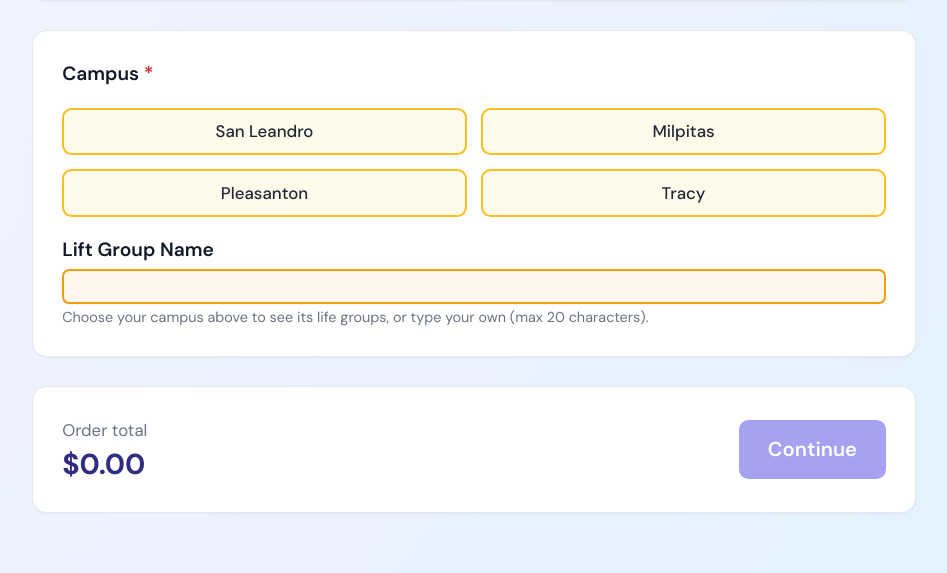
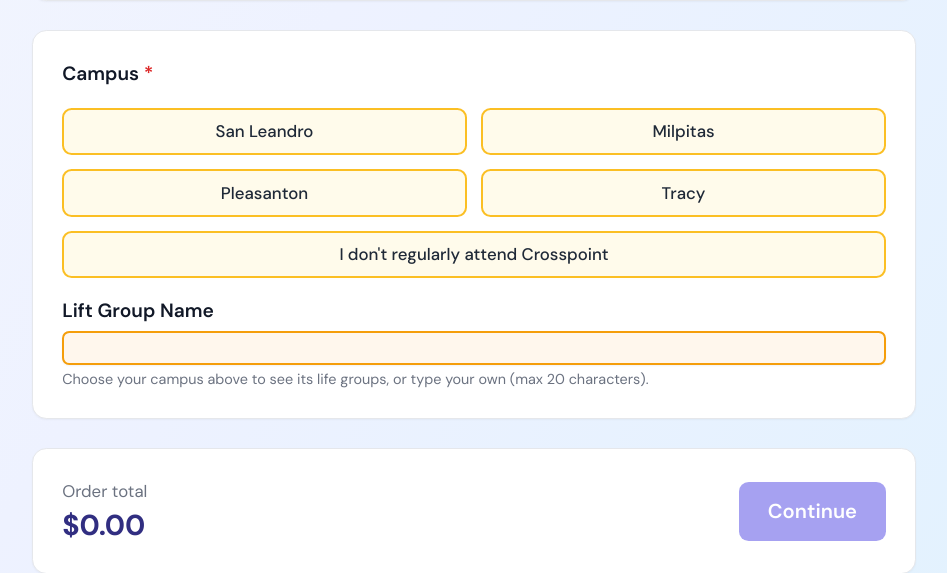
Before and after one commit to cd-ship-it/dolof, a PHP site: page /dolof/order.php in a window 1280 px wide. Shown: the part 1164-1737 px from the top of the page, without its empty margins (166-1113 px from the left). Run offline with PHP 8.4, Linux system fonts and the light colour scheme; data comes from the database, SQL or seed files in the repository; tables that the repository leaves empty hold one stand-in row (values such as "Sample post"); some libraries are stand-ins or nearby versions.

Commit message:
Add "I don't regularly attend Crosspoint" campus option and widen campus selection

```diff
--- a/create-checkout.php
+++ b/create-checkout.php
@@ -38,7 +38,7 @@ $liftGroup = trim($_POST['lift_group'] ?? '');
 $selectedCodes = array_values(array_filter((array) ($_POST['boxes'] ?? []), 'is_string'));
 $qtyInput      = (array) ($_POST['qty'] ?? []);
 
-$CAMPUSES = ['San Leandro', 'Milpitas', 'Pleasanton', 'Tracy'];
+$CAMPUSES = ['San Leandro', 'Milpitas', 'Pleasanton', 'Tracy', "I don't regularly attend Crosspoint"];
 
 $old = [
     'first_name' => $first,
--- a/data/life-groups.json
+++ b/data/life-groups.json
@@ -2,5 +2,6 @@
   "San Leandro": ["CCA", "Crosspoint Star", "Focus", "Grace", "Jabez", "Karpos", "OMG", "One Family", "Salt & Light", "WOW", "Young family", "Youth", "Mandarin"],
   "Milpitas": ["BMW", "Chosen", "Clay", "EGG", "Forward", "In & Out", "Karpos", "MAP", "MIS", "Mandarin", "Youth", "O2", "Oikos", "R&B", "Shepherd", "Trio"],
   "Pleasanton": ["Faith", "LIT", "Love", "Mandarin", "Youth", "Rejoice", "Transform Love", "Transform Hope", "Transform Treasure", "TBA", "RUTH"],
-  "Tracy": ["Tracy Life Group"]
+  "Tracy": ["Tracy Life Group"],
+  "I don't regularly attend Crosspoint": []
 }
--- a/order.php
+++ b/order.php
@@ -18,7 +18,7 @@ $boxes       = boxes_with_remaining($pdo);
 $open        = ordering_is_open($pdo);
 $maxQty      = DOLOS_MAX_QTY_PER_BOX;
 $cancelled   = isset($_GET['cancelled']);
-$campuses    = ['San Leandro', 'Milpitas', 'Pleasanton', 'Tracy'];
+$campuses    = ['San Leandro', 'Milpitas', 'Pleasanton', 'Tracy', "I don't regularly attend Crosspoint"];
 $oldCampus   = $old['campus'] ?? '';
 if (!in_array($oldCampus, $campuses, true)) {
     $oldCampus = '';
@@ -142,8 +142,8 @@ layout_head('Order — Deacons Ordination Lunch Ordering Form');
     <h2 class="font-semibold text-gray-900">Campus <span class="text-red-600">*</span></h2>
 
     <div class="grid grid-cols-2 gap-3">
-      <?php foreach ($campuses as $c): ?>
-        <label class="campus-option relative flex cursor-pointer items-center justify-center rounded-lg border-2 px-2 py-2 text-center font-medium text-sm transition
+      <?php foreach ($campuses as $c): $wide = strlen($c) > 16; ?>
+        <label class="campus-option relative flex cursor-pointer items-center justify-center rounded-lg border-2 px-2 py-2 text-center font-medium text-sm transition <?= $wide ? 'col-span-2' : '' ?>
                       <?= $oldCampus === $c ? 'border-indigo-600 bg-indigo-50 text-indigo-800 ring-2 ring-indigo-300' : 'border-amber-400 bg-amber-50 text-gray-800 hover:border-indigo-400' ?>">
           <input type="radio" name="campus" value="<?= e($c) ?>" class="sr-only campus-radio" <?= $oldCampus === $c ? 'checked' : '' ?>>
           <?= e($c) ?>
--- a/sql/dev_bootstrap.sql
+++ b/sql/dev_bootstrap.sql
@@ -31,7 +31,7 @@ CREATE TABLE IF NOT EXISTS `dolos_orders` (
   `last_name`               VARCHAR(100) NOT NULL DEFAULT '',
   `email`                   VARCHAR(200) NOT NULL DEFAULT '',
   `phone`                   VARCHAR(50)  NOT NULL DEFAULT '',
-  `campus`                  VARCHAR(30)  NOT NULL DEFAULT '',
+  `campus`                  VARCHAR(50)  NOT NULL DEFAULT '',
   `lift_group`              VARCHAR(20)  NOT NULL DEFAULT '',
   `status`                  ENUM('pending','paid','expired','cancelled') NOT NULL DEFAULT 'pending',
   `total_amount_cents`      INT          NOT NULL DEFAULT 0,
--- /dev/null
+++ b/sql/migrations/2026-08-31_widen_campus.sql
@@ -0,0 +1,3 @@
+-- Widen dolos_orders.campus so it fits the longer campus option
+-- ("I don't regularly attend Crosspoint"). Fresh installs already get VARCHAR(50).
+ALTER TABLE `dolos_orders` MODIFY `campus` VARCHAR(50) NOT NULL DEFAULT '';
--- a/sql/production.sql
+++ b/sql/production.sql
@@ -34,7 +34,7 @@ CREATE TABLE IF NOT EXISTS `dolos_orders` (
   `last_name`               VARCHAR(100) NOT NULL DEFAULT '',
   `email`                   VARCHAR(200) NOT NULL DEFAULT '',
   `phone`                   VARCHAR(50)  NOT NULL DEFAULT '',
-  `campus`                  VARCHAR(30)  NOT NULL DEFAULT '',
+  `campus`                  VARCHAR(50)  NOT NULL DEFAULT '',
   `lift_group`              VARCHAR(20)  NOT NULL DEFAULT '',
   `status`                  ENUM('pending','paid','expired','cancelled') NOT NULL DEFAULT 'pending',
   `total_amount_cents`      INT          NOT NULL DEFAULT 0,
```
